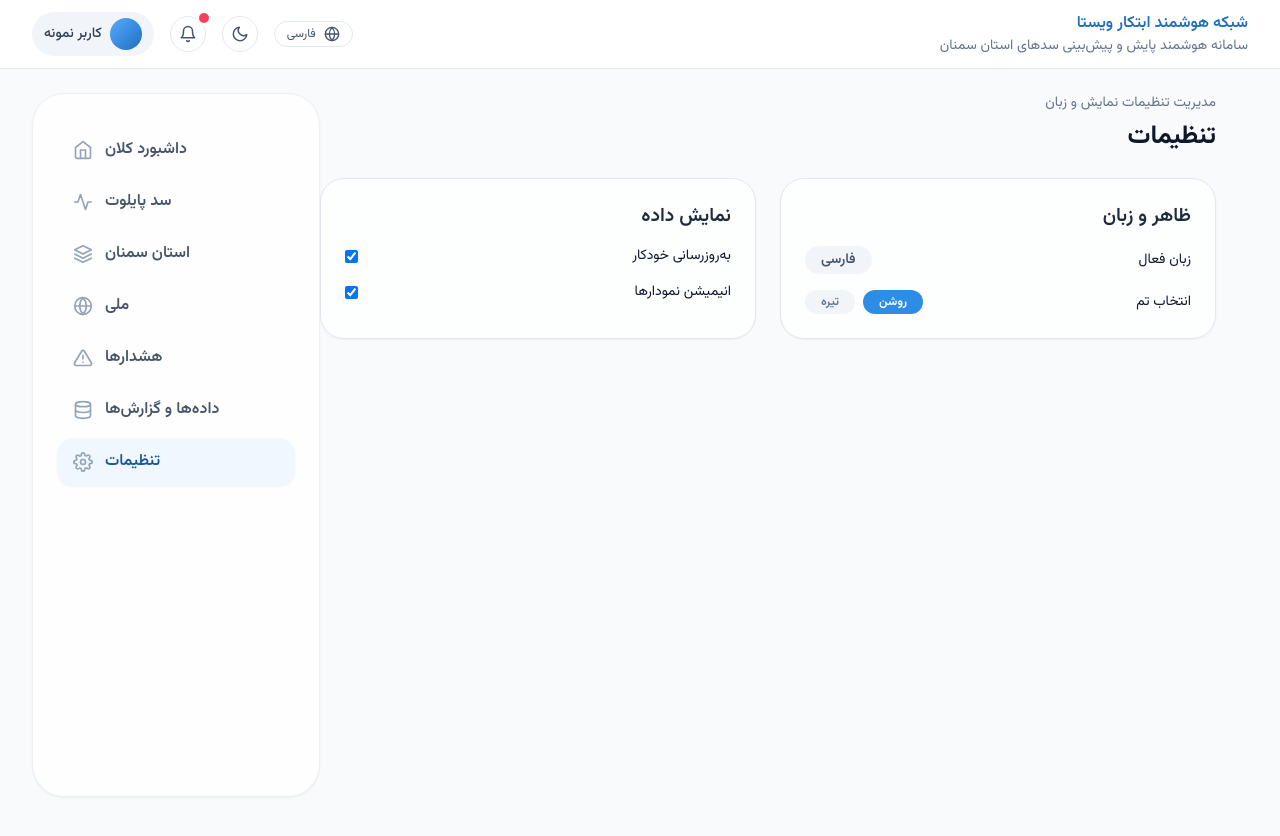
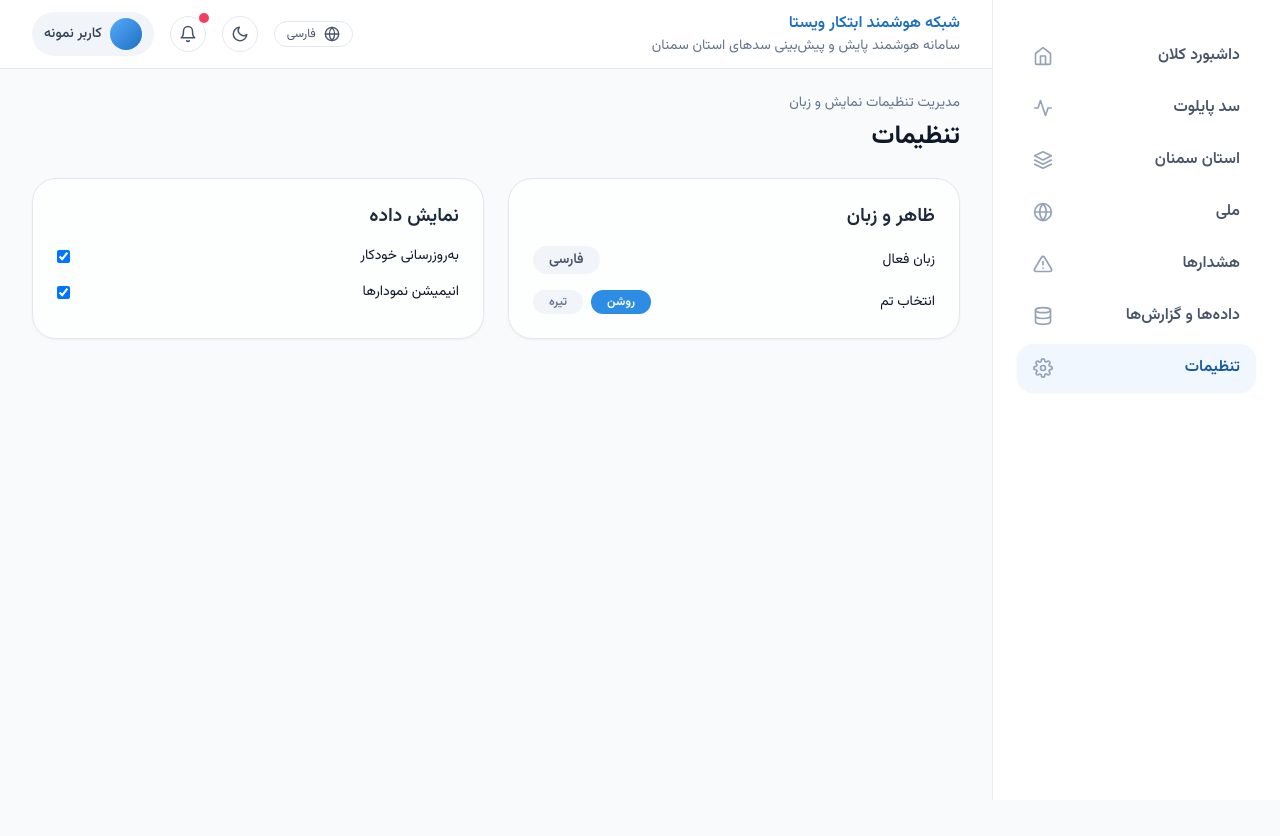
Before and after one commit to DeveloperCodeBase/suface, a React (Vite) app: page /settings in a window 1280 px wide. After the commit the page ends 800 px from the top, so only its background shows below. Built offline with nearby package versions, Linux system fonts and the light colour scheme; what jalaliday would draw is missing.

Commit message:
Rebuild RTL layout and improve GIS map

```diff
--- a/src/App.tsx
+++ b/src/App.tsx
@@ -12,7 +12,7 @@ import SettingsPage from './pages/SettingsPage';
 import { DataProvider } from './context/DataContext';
 
 const App: React.FC = () => {
-  const [sidebarOpen, setSidebarOpen] = useState(false);
+  const [isNavOpen, setIsNavOpen] = useState(false);
   const [theme, setTheme] = useState<'light' | 'dark'>('light');
   const location = useLocation();
 
@@ -26,18 +26,18 @@ const App: React.FC = () => {
   }, []);
 
   useEffect(() => {
-    setSidebarOpen(false);
+    setIsNavOpen(false);
   }, [location.pathname]);
 
   useEffect(() => {
-    if (!sidebarOpen) {
+    if (!isNavOpen) {
       document.body.style.removeProperty('overflow');
       return;
     }
 
     const handleKeyDown = (event: KeyboardEvent) => {
       if (event.key === 'Escape') {
-        setSidebarOpen(false);
+        setIsNavOpen(false);
       }
     };
 
@@ -47,29 +47,38 @@ const App: React.FC = () => {
       window.removeEventListener('keydown', handleKeyDown);
       document.body.style.removeProperty('overflow');
     };
-  }, [sidebarOpen]);
+  }, [isNavOpen]);
 
   return (
     <DataProvider>
-      <div className="min-h-screen bg-slate-50 text-slate-900 dark:bg-slate-950 dark:text-white">
-        <Navbar
-          onMenuClick={() => setSidebarOpen((prev) => !prev)}
-          theme={theme}
-          onThemeToggle={() => setTheme((prev) => (prev === 'light' ? 'dark' : 'light'))}
-          isMenuOpen={sidebarOpen}
-        />
-        <div className="flex w-full justify-center">
-          <div className="relative flex w-full max-w-[1440px] flex-row-reverse gap-0 px-4 pb-10 pt-6 sm:px-6 lg:px-8">
-            <Sidebar isOpen={sidebarOpen} onClose={() => setSidebarOpen(false)} />
-            {sidebarOpen && (
+      <div className="min-h-screen bg-slate-50 text-slate-900 dark:bg-slate-950 dark:text-white" dir="rtl">
+        <div className="flex min-h-screen">
+          <aside className="relative hidden w-72 flex-shrink-0 flex-col border-l border-slate-200/70 bg-white/85 backdrop-blur dark:border-slate-800/70 dark:bg-slate-900/70 lg:flex">
+            <Sidebar variant="desktop" />
+          </aside>
+
+          {isNavOpen && (
+            <>
               <div
                 role="presentation"
-                className="fixed inset-0 z-30 bg-slate-900/50 backdrop-blur-sm lg:hidden"
-                onClick={() => setSidebarOpen(false)}
+                className="fixed inset-0 z-40 bg-slate-950/60 backdrop-blur-sm lg:hidden"
+                onClick={() => setIsNavOpen(false)}
               />
-            )}
-            <main className="flex-1 lg:pr-8">
-              <div className="space-y-8">
+              <aside className="fixed inset-y-0 right-0 z-50 flex w-72 flex-col border-l border-slate-200/70 bg-white/95 shadow-xl dark:border-slate-800 dark:bg-slate-900 lg:hidden">
+                <Sidebar variant="mobile" onClose={() => setIsNavOpen(false)} />
+              </aside>
+            </>
+          )}
+
+          <div className="flex min-h-screen flex-1 flex-col">
+            <Navbar
+              onMenuClick={() => setIsNavOpen((prev) => !prev)}
+              theme={theme}
+              onThemeToggle={() => setTheme((prev) => (prev === 'light' ? 'dark' : 'light'))}
+              isMenuOpen={isNavOpen}
+            />
+            <main className="flex-1 overflow-y-auto px-4 py-6 sm:px-6 lg:px-8">
+              <div className="mx-auto flex w-full max-w-6xl flex-col gap-8 pb-10">
                 <Routes>
                   <Route path="/" element={<OverviewPage />} />
                   <Route path="/pilot-dam" element={<DamDetailPage />} />
--- a/src/components/DamMap.tsx
+++ b/src/components/DamMap.tsx
@@ -30,9 +30,11 @@ const statusColors: Record<DamLocation['status'], { stroke: string; fill: string
 const MapViewSync: React.FC<{ view: MapViewConfig }> = ({ view }) => {
   const map = useMap();
   React.useEffect(() => {
+    const minZoom = view.minZoom ?? 4;
+    const maxZoom = view.maxZoom ?? 18;
     map.setView(view.center, view.zoom, { animate: true });
-    map.setMinZoom(view.minZoom ?? 4);
-    map.setMaxZoom(view.maxZoom ?? 12);
+    map.setMinZoom(minZoom);
+    map.setMaxZoom(maxZoom);
   }, [map, view]);
   return null;
 };
@@ -61,6 +63,8 @@ const DamMap: React.FC<DamMapProps> = ({
   const damsMissingCoords = useMemo(() => dams.filter((dam) => dam.lat == null || dam.lng == null), [dams]);
   const activeDamId = highlightDamId ?? internalDam ?? damsWithCoords[0]?.id;
   const activeDam = damsWithCoords.find((dam) => dam.id === activeDamId);
+  const minZoom = view.minZoom ?? 4;
+  const maxZoom = view.maxZoom ?? 18;
   const bounds = useMemo<LatLngBoundsExpression>(
     () => [
       [view.bounds.lat[0], view.bounds.lng[0]],
@@ -75,7 +79,7 @@ const DamMap: React.FC<DamMapProps> = ({
   };
 
   return (
-    <div className={clsx('space-y-4', className)}>
+    <div className={clsx('space-y-4 w-full', className)}>
       <div className="rounded-[32px] border border-slate-200 bg-white/85 p-4 shadow-sm dark:border-slate-800 dark:bg-slate-900/70">
         <div className="flex flex-wrap items-center justify-between gap-3 text-sm">
           <div>
@@ -91,12 +95,13 @@ const DamMap: React.FC<DamMapProps> = ({
             key={view.id}
             center={view.center}
             zoom={view.zoom}
-            minZoom={view.minZoom}
-            maxZoom={view.maxZoom}
+            minZoom={minZoom}
+            maxZoom={maxZoom}
             zoomControl={false}
             scrollWheelZoom
             bounds={bounds}
             maxBounds={bounds}
+            maxBoundsViscosity={0.6}
             className="h-full w-full"
           >
             <MapViewSync view={view} />
@@ -104,6 +109,8 @@ const DamMap: React.FC<DamMapProps> = ({
             <TileLayer
               attribution='© <a href="https://www.openstreetmap.org/copyright">OpenStreetMap</a>'
               url="https://{s}.tile.openstreetmap.org/{z}/{x}/{y}.png"
+              maxZoom={19}
+              maxNativeZoom={19}
             />
             <ZoomControl position="topleft" />
             {damsWithCoords.map((dam) => {
--- a/src/components/Navbar.tsx
+++ b/src/components/Navbar.tsx
@@ -10,8 +10,8 @@ interface NavbarProps {
 
 const Navbar: React.FC<NavbarProps> = ({ onMenuClick, theme, onThemeToggle, isMenuOpen }) => {
   return (
-    <header className="sticky top-0 z-50 border-b border-slate-200 bg-white/90 backdrop-blur dark:border-slate-700 dark:bg-slate-900/80">
-      <div className="mx-auto flex w-full max-w-[1440px] flex-col gap-3 px-4 py-3 sm:flex-row sm:items-center sm:justify-between sm:gap-4 sm:px-6 lg:px-8">
+    <header className="sticky top-0 z-30 border-b border-slate-200 bg-white/90 backdrop-blur dark:border-slate-700 dark:bg-slate-900/80">
+      <div className="mx-auto flex w-full max-w-6xl flex-col gap-3 px-4 py-3 sm:flex-row sm:items-center sm:justify-between sm:gap-4 sm:px-6 lg:px-8">
         <div className="flex w-full flex-row-reverse items-center justify-between gap-3 text-right sm:w-auto sm:flex-row">
           <div className="leading-tight">
             <p className="text-sm font-semibold text-brand-600 sm:text-base">شبکه هوشمند ابتکار ویستا</p>
--- a/src/components/Sidebar.tsx
+++ b/src/components/Sidebar.tsx
@@ -1,3 +1,4 @@
+import clsx from 'clsx';
 import React, { useEffect, useRef } from 'react';
 import { NavLink } from 'react-router-dom';
 import {
@@ -22,27 +23,32 @@ const navItems = [
 ];
 
 interface SidebarProps {
-  isOpen: boolean;
-  onClose: () => void;
+  variant: 'desktop' | 'mobile';
+  onClose?: () => void;
 }
 
 const focusableSelectors = 'a[href], button:not([disabled]), [tabindex="0"]';
 
-const Sidebar: React.FC<SidebarProps> = ({ isOpen, onClose }) => {
-  const sidebarRef = useRef<HTMLDivElement>(null);
+const Sidebar: React.FC<SidebarProps> = ({ variant, onClose }) => {
+  const containerRef = useRef<HTMLDivElement>(null);
 
   useEffect(() => {
-    if (!isOpen) return;
-    const sidebar = sidebarRef.current;
-    if (!sidebar) return;
+    if (variant !== 'mobile') return;
+    const container = containerRef.current;
+    if (!container) return;
 
-    const focusable = sidebar.querySelectorAll<HTMLElement>(focusableSelectors);
+    const focusable = container.querySelectorAll<HTMLElement>(focusableSelectors);
+    focusable[0]?.focus();
+
+    const handleKeyDown = (event: KeyboardEvent) => {
+      if (event.key === 'Escape') {
+        onClose?.();
+        return;
+      }
+
+      if (event.key === 'Tab' && focusable.length > 1) {
         const first = focusable[0];
         const last = focusable[focusable.length - 1];
-    first?.focus();
-
-    const handleKeyDown = (event: KeyboardEvent) => {
-      if (event.key === 'Tab' && focusable.length > 1) {
         if (event.shiftKey && document.activeElement === first) {
           event.preventDefault();
           last?.focus();
@@ -51,59 +57,58 @@ const Sidebar: React.FC<SidebarProps> = ({ isOpen, onClose }) => {
           first?.focus();
         }
       }
-
-      if (event.key === 'Escape') {
-        onClose();
-      }
     };
 
-    sidebar.addEventListener('keydown', handleKeyDown);
+    container.addEventListener('keydown', handleKeyDown);
     return () => {
-      sidebar.removeEventListener('keydown', handleKeyDown);
+      container.removeEventListener('keydown', handleKeyDown);
     };
-  }, [isOpen, onClose]);
+  }, [variant, onClose]);
 
   return (
-    <aside
-      ref={sidebarRef}
-      tabIndex={-1}
-      className={`fixed inset-y-0 right-0 z-40 w-72 max-w-xs transform border-l border-slate-200 bg-white/95 px-5 py-6 shadow-2xl transition-transform duration-300 ease-out dark:border-slate-800 dark:bg-slate-900/95 lg:sticky lg:top-24 lg:flex lg:h-[calc(100vh-96px)] lg:w-72 lg:flex-col lg:overflow-y-auto lg:rounded-[32px] lg:border lg:border-slate-200/70 lg:bg-white/80 lg:px-6 lg:py-8 lg:shadow-sm lg:dark:border-slate-800/70 lg:dark:bg-slate-900/70 lg:translate-x-0 ${
-        isOpen ? 'translate-x-0' : 'translate-x-full lg:translate-x-0'
-      }`}
-      role={isOpen ? 'dialog' : undefined}
-      aria-modal={isOpen || undefined}
-      aria-label="منوی ناوبری"
+    <div
+      ref={containerRef}
+      className={clsx(
+        'flex h-full flex-col gap-6 overflow-y-auto bg-white/90 text-slate-700 dark:bg-slate-900/80 dark:text-slate-100',
+        variant === 'desktop'
+          ? 'w-full px-6 py-8'
+          : 'w-full px-5 py-6'
+      )}
     >
-      <div className="flex items-center justify-between lg:hidden">
-        <p className="menu-title text-slate-700 dark:text-slate-200">منوی اصلی</p>
+      {variant === 'mobile' && (
+        <div className="flex items-center justify-between">
+          <p className="text-sm font-semibold">منوی اصلی</p>
           <button
+            type="button"
             onClick={onClose}
-          className="rounded-full border border-slate-200 p-2 text-slate-500 transition hover:bg-slate-100 dark:border-slate-700 dark:text-slate-200 dark:hover:bg-slate-800"
+            className="rounded-full border border-slate-200 p-2 text-slate-600 transition hover:bg-slate-100 dark:border-slate-700 dark:text-slate-200 dark:hover:bg-slate-800"
             aria-label="بستن منو"
           >
             <FiX className="text-lg" />
           </button>
         </div>
-      <nav className="mt-4 space-y-1 text-sm font-medium lg:mt-0">
+      )}
+      <nav className="space-y-1 text-sm font-medium">
         {navItems.map((item) => (
           <NavLink
             key={item.path}
             to={item.path}
-            onClick={onClose}
+            onClick={variant === 'mobile' ? onClose : undefined}
             className={({ isActive }) =>
-              `flex flex-row-reverse items-center gap-3 rounded-2xl px-4 py-3 text-right transition focus-visible:outline focus-visible:outline-2 focus-visible:outline-offset-2 focus-visible:outline-brand-500 ${
+              clsx(
+                'flex flex-row-reverse items-center gap-3 rounded-2xl px-4 py-3 text-base leading-6 transition focus-visible:outline focus-visible:outline-2 focus-visible:outline-offset-2 focus-visible:outline-brand-500',
                 isActive
-                  ? 'bg-brand-50 text-brand-700 shadow-sm dark:bg-brand-500/15 dark:text-brand-100'
+                  ? 'bg-brand-50 text-brand-700 shadow-sm dark:bg-brand-500/20 dark:text-brand-50'
                   : 'text-slate-600 hover:bg-slate-100 dark:text-slate-200 dark:hover:bg-slate-800'
-              }`
+              )
             }
           >
-            <span className="text-xl text-slate-400">{item.icon}</span>
-            <span className="menu-item text-base font-semibold leading-6">{item.label}</span>
+            <span className="text-xl text-slate-400 dark:text-slate-300">{item.icon}</span>
+            <span className="flex-1 text-right font-semibold">{item.label}</span>
           </NavLink>
         ))}
       </nav>
-    </aside>
+    </div>
   );
 };
 
--- a/src/config/maps.ts
+++ b/src/config/maps.ts
@@ -17,7 +17,7 @@ export const IRAN_VIEW: MapViewConfig = {
   center: [32, 53],
   zoom: 5,
   minZoom: 4,
-  maxZoom: 8,
+  maxZoom: 18,
   bounds: {
     lat: [24, 40],
     lng: [44, 63]
@@ -30,7 +30,7 @@ export const SEMNAN_VIEW: MapViewConfig = {
   center: [35.6, 54.4],
   zoom: 7,
   minZoom: 6,
-  maxZoom: 11,
+  maxZoom: 18,
   bounds: {
     lat: [34.5, 37.5],
     lng: [52, 56.5]
```
Lines whose indentation alone changed are shown as unchanged.
